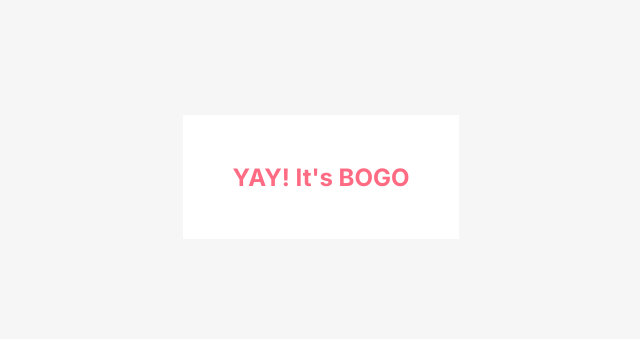
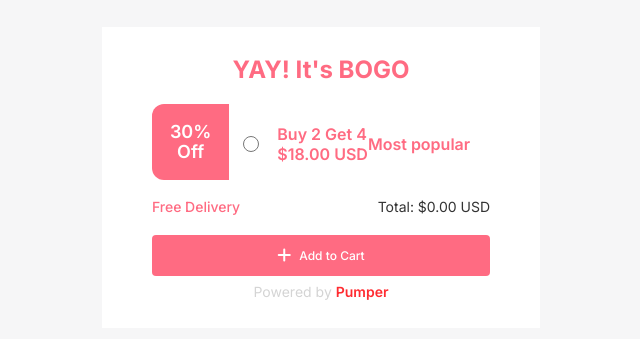
Before and after one commit to nac3nt/webdevtask, an Angular app: page / in a window 1280 px wide. Shown: the part 223-562 px from the top of the page, without its empty margins (319-959 px from the left). Built offline with nearby package versions, Linux system fonts and the light colour scheme.

Commit message:
checkpoint - list

```diff
--- a/angular.json
+++ b/angular.json
@@ -30,7 +30,8 @@
               "src/assets"
             ],
             "styles": [
-              "src/styles.scss"
+              "src/styles.scss",
+              "node_modules/@fortawesome/fontawesome-free/css/all.min.css"
             ],
             "scripts": []
           },
--- a/package.json
+++ b/package.json
@@ -18,6 +18,7 @@
     "@angular/platform-browser": "^17.2.0",
     "@angular/platform-browser-dynamic": "^17.2.0",
     "@angular/router": "^17.2.0",
+    "@fortawesome/fontawesome-free": "^6.6.0",
     "rxjs": "~7.8.0",
     "tslib": "^2.3.0",
     "zone.js": "~0.14.3"
--- a/src/app/app.component.html
+++ b/src/app/app.component.html
@@ -1,3 +1,42 @@
 <div class="main-container">
-  <h2 class="header">YAY! It's BOGO</h2>
+  <h2 class="header-section">YAY! It's BOGO</h2>
+
+  <div class="mid-section">
+    <div class="option-list">
+      <ng-container *ngIf="!option1Active; else option1Clicked">
+        <div class="option" (click)="activateOption('option1')">
+          <div class="left-section">
+            <p>30% Off</p>
+          </div>
+          <div class="right-section">
+            <div class="radio-option">
+              <input type="radio" name="option1" [checked]="option1Active" />
+              <div class="offer-text">
+                <p>Buy 2 Get 4</p>
+                <p>{{ 18 | currency:'USD' }} USD</p>
+              </div>
+            </div>
+            <p>Most popular</p>
+          </div>
+        </div>
+      </ng-container>
+      <ng-template #option1Clicked>
+        <input type="radio" name="option1" [checked]="option1Active" />
+      </ng-template>
+    </div>
+    <div class="mid-section-info">
+      <p>Free Delivery</p>
+      <p>Total: {{ totalCost | currency:'USD' }} USD</p>
+    </div>
+  </div>
+
+  <div class="footer-section">
+
+    <button class="add-to-cart-button">
+      <i class="fa-solid fa-plus plus-icon"></i>
+      <p>Add to Cart</p>
+    </button>
+
+    <p class="footer-section-text">Powered by <span>Pumper</span></p>
+  </div>
 </div>
--- a/src/app/app.component.scss
+++ b/src/app/app.component.scss
@@ -1,9 +1,152 @@
+$theme-pink: #FF6B82;
+$white-color: #FFFFFF;
+
 .main-container {
     background-color: #ffffff;
     padding: 28px 50px;
+    display: flex;
+    flex-direction: column;
+    gap: 20px;
+    font-family: inherit;
+    justify-content: center;
+    align-items: center;
+    width: fit-content;
 
-    .header {
+    .header-section {
         font-weight: 700;
-        color: #FF6B82;
+        color: $theme-pink;
+    }
+
+    .mid-section {
+        display: flex;
+        flex-direction: column;
+        justify-content: center;
+        align-items: center;
+        gap: 18px;
+        width: 100%;
+
+        .option-list {
+            display: flex;
+            flex-direction: column;
+            gap: 20px;
+            justify-content: center;
+            align-items: center;
+            width: 100%;
+
+            .option {
+                width: 100%;
+                display: flex;
+                flex-direction: row;
+                align-items: center;
+                height: fit-content;
+
+                .left-section {
+                    padding: 18px;
+                    background-color: $theme-pink;
+                    color: $white-color;
+                    width: min-content;
+                    display: flex;
+                    justify-content: center;
+                    align-items: center;
+                    border-radius: 12px 0 0 12px;
+
+                    p {
+                        font-size: 18px;
+                        line-height: 20px;
+                        font-weight: 600;
+                        text-align: center;
+                    }
+                }
+
+                .right-section {
+                    width: 100%;
+                    padding: 18px 20px 14px 14px;
+                    height: 100%;
+                    display: flex;
+                    flex-direction: row;
+                    justify-content: space-between;
+                    align-items: center;
+
+                    .radio-option {
+                        display: flex;
+                        flex-direction: row;
+                        gap: 18px;
+                        align-items: center;
+
+                        input[type="radio"] {
+                            width: 16px;
+                            height: 16px;
+                            accent-color: $theme-pink;
+                            margin: 0;
+                        }
+                    }
+
+                    p:not(.radio-option) {
+                        color: $theme-pink;
+                        font-weight: 600;
+                    }
+                }
+            }
+        }
+
+        .mid-section-info {
+            display: flex;
+            flex-direction: row;
+            justify-content: space-between;
+            align-items: center;
+            width: 100%;
+            font-size: 14px;
+
+            p:nth-child(1) {
+                color: $theme-pink;
+                font-weight: 500;
+            }
+
+            p:nth-child(2) {
+                font-weight: 400;
+            }
+        }
+    }
+
+    .footer-section {
+        display: flex;
+        flex-direction: column;
+        justify-content: center;
+        align-items: center;
+        gap: 7px;
+
+        .add-to-cart-button {
+            border: none;
+            outline: none;
+            color: $white-color;
+            background-color: $theme-pink;
+            border-radius: 4px;
+            display: flex;
+            flex-direction: row;
+            justify-content: center;
+            align-items: center;
+            gap: 8px;
+            padding: 12.5px 125px;
+            font-family: inherit;
+
+            p {
+                font-size: 12px;
+                font-weight: 500;
+            }
+
+            i {
+                font-size: 16px;
+            }
+        }
+
+        .footer-section-text {
+            font-size: 14px;
+            color: #D4D4D4;
+
+            span {
+                color: #FF2C31;
+                font-weight: 600;
+            }
+        }
     }
 }
--- a/src/app/app.component.ts
+++ b/src/app/app.component.ts
@@ -1,13 +1,49 @@
-import { Component } from '@angular/core';
-import { RouterOutlet } from '@angular/router';
+import { Component, OnInit } from '@angular/core';
+import { CommonModule, CurrencyPipe } from '@angular/common';
+import { FormsModule } from '@angular/forms';
 
 @Component({
   selector: 'app-root',
   standalone: true,
-  imports: [RouterOutlet],
+  imports: [
+    CommonModule,
+    FormsModule
+  ],
   templateUrl: './app.component.html',
   styleUrl: './app.component.scss'
 })
-export class AppComponent {
+export class AppComponent implements OnInit {
+
   title = 'webdevtask';
+  totalCost: number = 0
+  option1Active: boolean = false;
+  option2Active: boolean = false;
+  option3Active: boolean = false;
+
+  constructor() {}
+
+  ngOnInit(): void {}
+
+  activateOption(option: string): void {
+    switch(option) {
+      case "option1":
+        this.option1Active = true;
+        this.option2Active = false;
+        this.option3Active = false;
+        this.totalCost = 18;
+        break;
+      case "option2":
+        this.option1Active = false;
+        this.option2Active = true;
+        this.option3Active = false;
+        this.totalCost = 24;
+        break;
+      case "option3":
+        this.option1Active = false;
+        this.option2Active = false;
+        this.option3Active = true;
+        this.totalCost = 36;
+        break;
+    }
+  }
 }
--- a/src/styles.scss
+++ b/src/styles.scss
@@ -25,6 +25,10 @@ body {
     padding: 20px; /* Add some padding for better spacing */
 }
 
+p, h1, h2, h3, h4, h5, h6 {
+    margin: 0;
+}
+
 /* Improve text readability and layout on smaller screens */
 @media (max-width: 768px) {
     body {
```
Also changed, not shown: 1 other file (tests, documents, lock files or other folders).
